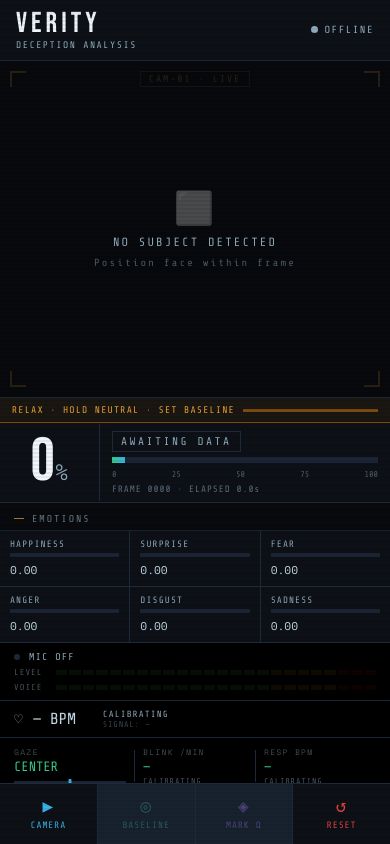
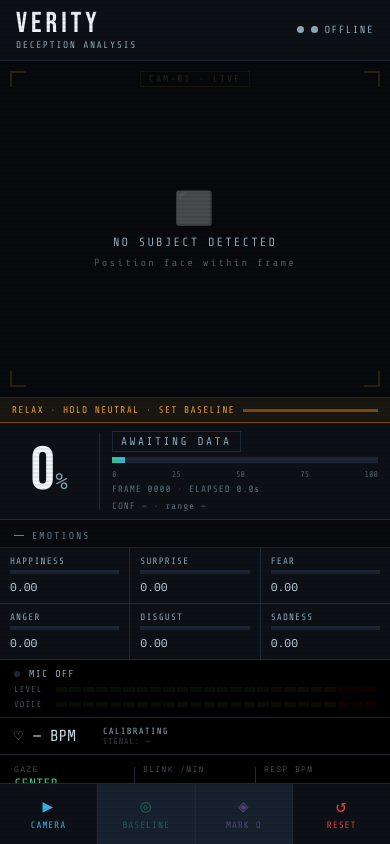
Before and after one commit to advocate4000/VeritySec, a Flask app: template templates/index_mobile.html in a window 390 px wide. Run offline with Flask 3, Linux system fonts and the light colour scheme; the template is opened without the code that fills it, so the values that code supplies are empty; parts of the project's set-up code (start-up, migrations or seed data) failed here and were passed over; some libraries are stand-ins or nearby versions.

Commit message:
Update index_mobile.html

```diff
--- a/templates/index_mobile.html
+++ b/templates/index_mobile.html
@@ -171,6 +171,7 @@ body::before{
 .m-clue-type.LEAKAGE{background:var(--green-lo);color:var(--green);}
 .m-clue-type.VOICE{background:var(--purple-lo);color:var(--purple);}
 .m-clue-type.CARDIAC{background:rgba(232,75,53,0.12);color:#ff7060;} .m-clue-type.GAZE{background:rgba(53,180,232,0.12);color:var(--cyan);} .m-clue-type.BIOMETRIC{background:rgba(176,127,255,0.14);color:var(--purple);}
+.m-clue-type.BODY{background:rgba(176,127,255,0.10);color:var(--purple);} .m-clue-type.PERFUSION{background:rgba(232,75,53,0.12);color:#ff7060;}
 .m-clue-label{font-size:0.72rem;color:var(--text-hi);font-weight:700;font-family:var(--font-ui);}
 .m-clue-detail{font-size:0.65rem;color:var(--text);line-height:1.5;}
 .m-no-clues{padding:20px 14px;font-size:0.7rem;letter-spacing:0.14em;color:var(--text);opacity:0.35;text-align:center;}
@@ -296,6 +297,7 @@ body::before{
     <div class="m-logo-sub">DECEPTION ANALYSIS</div>
   </div>
   <div class="m-status">
+    <div class="m-dot" id="livenessDot" style="background:var(--text)"></div>
     <div class="m-dot" id="sysStatus"></div>
     <span id="sysLabel">OFFLINE</span>
   </div>
@@ -332,6 +334,7 @@ body::before{
     <div class="m-gauge-track"><div class="m-gauge-fill" id="gaugeFill"></div></div>
     <div class="m-gauge-ticks"><span>0</span><span>25</span><span>50</span><span>75</span><span>100</span></div>
     <div class="m-meta" id="metaMeta">FRAME 0000 · ELAPSED 0.0s</div>
+    <div class="m-meta" id="confMeta" style="margin-top:2px">CONF — · range —</div>
   </div>
 </div>
 
@@ -381,6 +384,23 @@ body::before{
       <div class="m-bio-label">RESP BPM</div>
       <div class="m-bio-value"><span id="mRespVal" style="color:var(--green)">—</span></div>
       <div class="m-bio-sub" id="mRespStatus">CALIBRATING</div>
+    </div>
+  </div>
+
+  <div class="m-bio-panel" id="mBodyPanel" style="display:none">
+    <div class="m-bio-cell">
+      <div class="m-bio-label">HAND-TO-FACE</div>
+      <div class="m-bio-value" id="mBodyH2F" style="color:var(--green)">—</div>
+    </div>
+    <div class="m-bio-div"></div>
+    <div class="m-bio-cell">
+      <div class="m-bio-label">POSTURE</div>
+      <div class="m-bio-value" id="mBodyPosture" style="color:var(--green)">—</div>
+    </div>
+    <div class="m-bio-div"></div>
+    <div class="m-bio-cell">
+      <div class="m-bio-label">FIDGET</div>
+      <div class="m-bio-value" id="mBodyFidget" style="color:var(--green)">—</div>
     </div>
   </div>
 
@@ -479,6 +499,7 @@ function initSpeechRecognition() {
           var t = ev.results[i][0].transcript;
           var n = (t.match(FILLER_RE) || []).length;
           disfluencyCount += n; totalDisfluency += n;
+          submitTranscript(t);
         }
       }
     };
@@ -489,6 +510,12 @@ function initSpeechRecognition() {
 function startSpeechRec() { if (speechRec) try { speechRec.start(); } catch(e){} }
 function stopSpeechRec()  { if (speechRec) try { speechRec.stop();  } catch(e){} }
 function drainDisfluency() { var v = disfluencyCount; disfluencyCount = 0; return v; }
+var currentQuestionNum = 0;
+function submitTranscript(text) {
+  if (!text || !text.trim()) return;
+  fetch('/submit_transcript', { method:'POST', headers:{'Content-Type':'application/json'},
+    body: JSON.stringify({ text: text, question: currentQuestionNum }) }).catch(function(){});
+}
 
 // ── Response latency ──────────────────────────────────────────
 var _qMarkTime = null, _lastLatency = 0;
@@ -695,6 +722,38 @@ function updateHrUI(hr){
   }
 }
 
+function updateConfidenceUI(conf) {
+  const el = document.getElementById('confMeta');
+  if (!el || !conf) return;
+  const col = conf.label === 'HIGH' ? 'var(--green)' : conf.label === 'LOW' ? 'var(--red)' : 'var(--amber)';
+  el.innerHTML = `<span style="color:${col}">CONF ${conf.label}</span> · range ${conf.low ?? '—'}–${conf.high ?? '—'}%`;
+}
+
+function updateLivenessUI(liveness) {
+  const dot = document.getElementById('livenessDot');
+  if (!dot || !liveness) return;
+  const score = liveness.score ?? 1.0;
+  if (score > 0.75) dot.style.background = 'var(--green)';
+  else if (score > 0.5) dot.style.background = 'var(--amber)';
+  else dot.style.background = 'var(--red)';
+}
+
+function updateMobileBodyUI(body) {
+  const panel = document.getElementById('mBodyPanel');
+  if (!body) return;
+  panel.style.display = 'grid';
+  const h2f = document.getElementById('mBodyH2F');
+  const posture = document.getElementById('mBodyPosture');
+  const fidget = document.getElementById('mBodyFidget');
+  if (body.hand_to_face < 0.35) { h2f.textContent='CONTACT'; h2f.style.color='var(--amber)'; }
+  else { h2f.textContent='CLEAR'; h2f.style.color='var(--green)'; }
+  if (body.arm_cross > 0.5) { posture.textContent='DEFENSIVE'; posture.style.color='var(--amber)'; }
+  else { posture.textContent='OPEN'; posture.style.color='var(--green)'; }
+  const fs = body.fidget_score || 0;
+  fidget.textContent = fs.toFixed(1);
+  fidget.style.color = fs > 3.5 ? 'var(--amber)' : 'var(--green)';
+}
+
 function updateMobileBioUI(data) {
   var gaze  = data.gaze || {};
   var resp  = data.resp_rate || 0;
@@ -775,6 +834,9 @@ function updateUI(data){
   updateVoiceUI(data.voice||{});
   updateHrUI(data.hr||{});
   updateMobileBioUI(data);
+  updateConfidenceUI(data.confidence);
+  updateLivenessUI(data.liveness);
+  updateMobileBodyUI(data.body);
   updateQuestionTimeline(data.question_summaries||{},data.question_current||0);
   drawOverlay(data);
   const _v=data.voice||{};
@@ -859,10 +921,11 @@ async function captureBaseline(){
 }
 async function markQuestion(){
   const btn=document.getElementById('markQBtn');btn.disabled=true;btn.innerHTML='<span class="m-btn-icon">◈</span>MARKING';
+  startLatencyTimer();
   try{
     const res=await fetch('/mark_question',{method:'POST',headers:{'Content-Type':'application/json'},body:'{}'});
     const data=await res.json();
-    if(data.status==='ok'){btn.innerHTML=`<span class="m-btn-icon">◈</span>Q${data.question}✓`;setTimeout(()=>{btn.innerHTML='<span class="m-btn-icon">◈</span>MARK Q';btn.disabled=false;},2000);}
+    if(data.status==='ok'){currentQuestionNum=data.question;btn.innerHTML=`<span class="m-btn-icon">◈</span>Q${data.question}✓`;setTimeout(()=>{btn.innerHTML='<span class="m-btn-icon">◈</span>MARK Q';btn.disabled=false;},2000);}
     else{btn.innerHTML='<span class="m-btn-icon">◈</span>MARK Q';btn.disabled=false;}
   }catch(e){btn.innerHTML='<span class="m-btn-icon">◈</span>MARK Q';btn.disabled=false;}
 }
```
